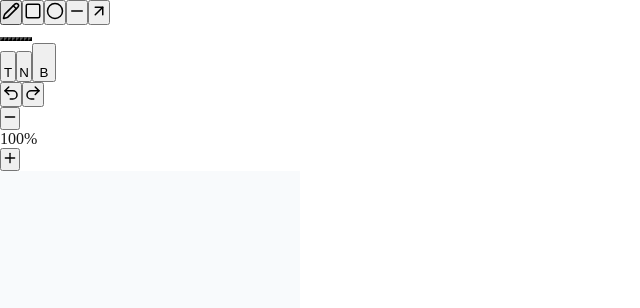
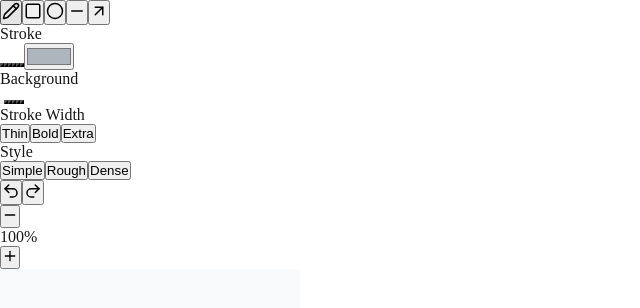
Before and after one commit to ss1ngh/slate, a Next.js app in the folder apps/slate/: page / in a window 1280 px wide. Shown: the top 308 px of the page, without its empty margins (0-640 px from the left). Built offline with nearby package versions, Linux system fonts and the light colour scheme.

Commit message:
property panel redesign

```diff
--- a/apps/slate/app/src/components/ui/Properties.tsx
+++ b/apps/slate/app/src/components/ui/Properties.tsx
@@ -1,27 +1,28 @@
 import React from 'react'
 
-const COLORS = [
-    '#000000',
-    '#ef4444',
-    '#3b82f6',
-    '#22c55e',
-    '#eab308',
-    '#a855f7',
-    '#f97316',
-    '#64748b',
+const STROKE_COLORS = [
+    '#adb5bd', // light gray
+    '#ff8787', // light red
+    '#51cf66', // light green
+    '#5c7cfa', // light blue
+    '#ffa94d', // light orange
+    '#e599f7', // light purple
 ];
 
 const STROKE_WIDTHS = [
     { label: 'Thin', value: 2 },
-    { label: 'Normal', value: 5 },
-    { label: 'Bold', value: 10 },
+    { label: 'Bold', value: 5 },
+    { label: 'Extra', value: 10 },
 ];
+
+const STYLES = ['Simple', 'Rough', 'Dense'];
 
 interface PropertiesProps {
     strokeColor: string;
     onColorChange: (color: string) => void;
     strokeWidth: number;
     onWidthChange: (width: number) => void;
+    isSelected: boolean;
 }
 
 export default function Properties({
@@ -29,54 +30,80 @@ export default function Properties({
     onColorChange,
     strokeWidth,
     onWidthChange,
+    isSelected
 }: PropertiesProps) {
     return (
-        <div className="fixed left-4 top-1/2 -translate-y-1/2 z-50">
-            <div className="flex flex-col gap-6 p-4 bg-white border border-slate-200 rounded-2xl shadow-xl w-16 items-center">
-                {/* color palette */}
-                <div className="flex flex-col gap-2">
-                    {COLORS.map((color) => (
+        <div className="fixed left-6 top-1/2 -translate-y-1/2 z-50">
+            <div className="flex flex-col gap-5 p-5 bg-slate-700 border border-slate-600 rounded-2xl shadow-2xl w-56 text-white font-medium">
+
+                {/* Stroke Section */}
+                <div className="space-y-3">
+                    <span className="text-xs text-slate-400 uppercase tracking-wider">Stroke</span>
+                    <div className="flex flex-wrap gap-2 items-center">
+                        {STROKE_COLORS.map((color) => (
                             <button
                                 key={color}
                                 onClick={() => onColorChange(color)}
-                            className={`w-8 h-8 rounded-full border-2 transition-all duration-200 ${strokeColor === color ? 'border-indigo-500 scale-110' : 'border-transparent hover:scale-105'
-                                }`}
+                                className={`w-6 h-6 rounded-full border-2 transition-transform ${strokeColor === color ? 'border-white scale-110' : 'border-transparent hover:scale-110'}`}
                                 style={{ backgroundColor: color }}
-                            title={color}
                             />
                         ))}
+                        {/* Native color picker for custom colors */}
+                        <input
+                            type="color"
+                            value={strokeColor}
+                            onChange={(e) => onColorChange(e.target.value)}
+                            className="w-6 h-6 rounded-full border-none p-0 cursor-pointer bg-transparent appearance-none [&::-webkit-color-swatch-wrapper]:p-0 [&::-webkit-color-swatch]:rounded-full [&::-webkit-color-swatch]:border-none"
+                            title="Custom color"
+                        />
+                    </div>
                 </div>
 
-                <div className="w-full h-px bg-slate-100" />
+                {/* Background Section (Placeholder) */}
+                <div className="space-y-3">
+                    <span className="text-xs text-slate-400 uppercase tracking-wider">Background</span>
+                    <div className="flex gap-2">
+                        <button className="w-6 h-6 rounded-full border border-slate-500 flex items-center justify-center bg-slate-800">
+                            <div className="w-[1px] h-4 bg-red-500 rotate-45" />
+                        </button>
+                        {['#343a40', '#212529', '#1864ab', '#087f5b', '#c92a2a'].map(c => (
+                            <button key={c} className="w-6 h-6 rounded-full" style={{ backgroundColor: c }} />
+                        ))}
+                    </div>
+                </div>
 
-                {/* stroke width */}
-                <div className="flex flex-col gap-3">
+                {/* Stroke Width Section */}
+                <div className="space-y-3">
+                    <span className="text-xs text-slate-400 uppercase tracking-wider">Stroke Width</span>
+                    <div className="flex bg-slate-800 p-1 rounded-xl gap-1">
                         {STROKE_WIDTHS.map((sw) => (
                             <button
                                 key={sw.label}
                                 onClick={() => onWidthChange(sw.value)}
-                            className={`
-                flex flex-col items-center justify-center gap-1 group
-              `}
-                            title={`${sw.label} (${sw.value}px)`}
+                                className={`flex-1 py-1.5 px-3 rounded-lg text-xs transition-all ${strokeWidth === sw.value ? 'bg-indigo-500 text-white' : 'text-slate-300 hover:text-white'}`}
                             >
-                            <div
-                                className={`
-                  rounded-full transition-all duration-200
-                  ${strokeWidth === sw.value ? 'bg-indigo-600 scale-110' : 'bg-slate-300 group-hover:bg-slate-400'}
-                `}
-                                style={{
-                                    width: `${Math.max(12, sw.value * 2)}px`,
-                                    height: `${Math.max(12, sw.value * 2)}px`
-                                }}
-                            />
-                            <span className={`text-[10px] font-medium ${strokeWidth === sw.value ? 'text-indigo-600' : 'text-slate-400'}`}>
-                                {sw.label[0]}
-                            </span>
+                                {sw.label}
                             </button>
                         ))}
                     </div>
                 </div>
+
+                {/* Style Section */}
+                <div className="space-y-3">
+                    <span className="text-xs text-slate-400 uppercase tracking-wider">Style</span>
+                    <div className="flex bg-slate-800 p-1 rounded-xl gap-1">
+                        {STYLES.map((style) => (
+                            <button
+                                key={style}
+                                className={`flex-1 py-1.5 px-3 rounded-lg text-xs ${style === 'Simple' ? 'bg-indigo-500 text-white' : 'text-slate-300'}`}
+                            >
+                                {style}
+                            </button>
+                        ))}
+                    </div>
+                </div>
+
+            </div>
         </div>
     )
 }
```
Lines whose indentation alone changed are shown as unchanged.
